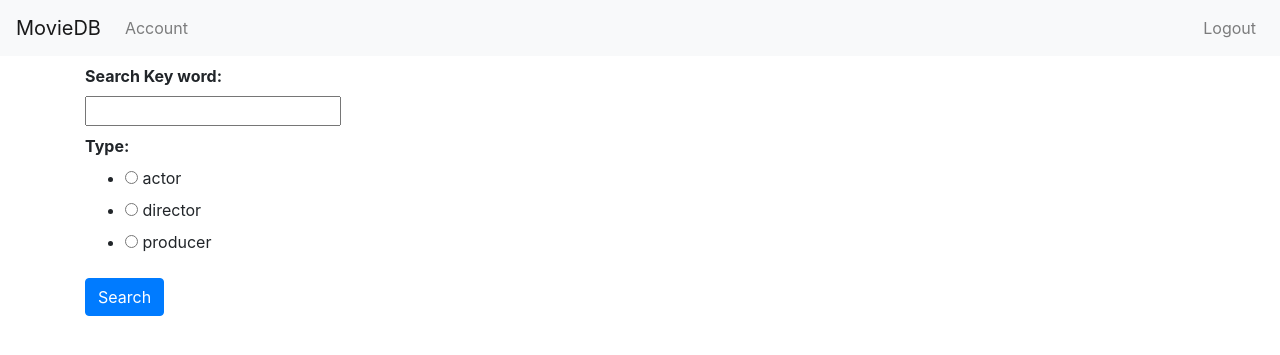
After one commit to ElliotTuck/MovieDB, a Flask app: page /enter_relation2/1 in a window 1280 px wide. The commit adds this page. Shown: the top 355 px of the page. Run offline with Flask 2, Linux system fonts and the light colour scheme; the visitor is signed in with stand-in values (Sample User, id 1); some libraries are stand-ins or nearby versions.

Commit message:
Adding relations modified

```diff
--- a/app/forms.py
+++ b/app/forms.py
@@ -11,11 +11,11 @@ class Search(Form):
     searchbar = StringField('Search Key word:')
 
 class Relation(Form):
-    relation = SelectMultipleField('Relation', [validators.DataRequired()],
-                                 choices=[('Acting','Acting'),
-                                          ('Directing','Directing'),
-                                          ('Producing','Producing')])
-
+    searchbar = StringField('Search Key word:')
+    searchtype = RadioField('Type:', [validators.DataRequired()],
+                             choices=[('actor','actor'),
+                                      ('director','director'),
+                                      ('producer','producer')])
 
 class MovieEntryForm(Form):
     name = StringField('Name', [validators.DataRequired()])
--- a/app/main.py
+++ b/app/main.py
@@ -79,11 +79,12 @@ def enter_person():
         return redirect(url_for('index'))
     return render_template('enter_person.html', form=form)
 
-@app.route('/enter_acting1', methods=['GET', 'POST'])
+@app.route('/enter_relation1', methods=['GET', 'POST'])
 @login_required
-def enter_acting1():
+def enter_relation1():
     form = Search(request.form)
     if request.method == 'POST' and form.validate():
+        print("Hello")
         search_string = form.searchbar.data
         result_set = movies_like(db, search_string)
         movie_listing = []
@@ -91,7 +92,7 @@ def enter_acting1():
             movie_listing.append((row.id, row.name.strip()))
         return render_template('movie_results.html',
                                    movie_listing=movie_listing)
-    return render_template("enter_acting.html", form=form)
+    return render_template("enter_relation.html", form=form)
 
 @app.route('/movie_detail/<movie_id>')
 @login_required
@@ -106,24 +107,24 @@ def select_movie(movie_id):
                            genres_str=genres_str)
 
 
-@app.route('/enter_acting2/<movie_id>', methods=['GET','POST'])
+@app.route('/enter_relation2/<movie_id>', methods=['GET','POST'])
 @login_required
-def enter_acting2(movie_id):
-    form = Search(request.form)
+def enter_relation2(movie_id):
+    form = Relation(request.form)
     if request.method == 'POST' and form.validate():
         search_string = form.searchbar.data
+        search_type = form.searchtype.data
         ##################
-        search_type = 'actor'
         result = person_like(db,search_string,search_type)
         person_listing = []
         for row in result:
             person_listing.append((row.id, row.name.strip()))
-        return render_template('person_results.html', movie_id = movie_id, person_listing = person_listing)
-    return render_template("enter_acting.html", form=form)
+        return render_template('person_results.html', movie_id = movie_id, role = search_type, person_listing = person_listing)
+    return render_template("enter_relation2.html", form=form)
 
-@app.route('/person_detail/<movie_id>/<person_id>')
+@app.route('/person_detail/<movie_id>/<person_id>/<role>')
 @login_required
-def select_person(movie_id, person_id):
+def select_person(movie_id, person_id, role):
     person_info = get_person_info(db, person_id)
     person_nationality = get_person_nation(db, person_id)
     nationalities = []
@@ -135,18 +136,21 @@ def select_person(movie_id, person_id):
     for row in person_award:
         awards.append(row.award.strip())
         awards_str = ", ".join(awards)
-    return render_template('person_detail.html', movie_id=movie_id, person_id=person_id, person_info=person_info,
+    return render_template('person_detail.html', movie_id=movie_id, person_id=person_id, role = role, person_info=person_info,
      nationalities_str=nationalities_str, awards_str=awards_str)
 
-@app.route('/add_relation/<movie_id>/<person_id>', methods=['GET','POST'])
+@app.route('/add_relation/<movie_id>/<person_id>/<role>', methods=['GET','POST'])
 @login_required
-def add_relation(movie_id, person_id):
-    form = Relation(request.form)
-    if request.method == 'POST' and form.validate():
-        relation = form.relation.data
-        insert_relation(db, relation, movie_id, person_id)
+def add_relation(movie_id, person_id, role):
+    movie = db.execute("SELECT name FROM movie where movie.id = {}".format(movie_id))
+    movie_name = str(movie.first().name)
+    person = db.execute("SELECT name FROM person where person.id = {}".format(person_id))
+    person_name = str(person.first().name)
+    if request.method == 'POST':
+        insert_relation(db, role, movie_id, person_id)
         flash("Add relation successfully!")
-    return render_template("add_relation.html", form=form)
+        return redirect(url_for('index'))
+    return render_template("add_relation.html",  movie_name=movie_name, person_name=person_name, role=role)
 
 
 
--- a/app/queries.py
+++ b/app/queries.py
@@ -50,14 +50,14 @@ def insert_person(db, name, date_of_birth, nationalities, awards, jobs,
         if job == 'Producer':
             db.execute("INSERT INTO producer(id) VALUES({})".format(id_val))
 
-def insert_relation(db, relation, movie_id, person_id):
-    if relation[0] == 'Acting':
+def insert_relation(db, role, movie_id, person_id):
+    if role == 'actor':
         query = "INSERT INTO acting(movieid, actorid) VALUES({},{})".format(movie_id, person_id)
         db.execute(query)
-    if relation[0] == 'Directing':
+    if role == 'director':
         query = "INSERT INTO directing(movieid, directorid) VALUES({},{})".format(movie_id, person_id)
         db.execute(query)
-    if relation[0] == 'Producing':
+    if role == 'producer':
         query = "INSERT INTO producing(movieid, producerid) VALUES({},{})".format(movie_id, person_id)
         db.execute(query)
 
--- a/app/templates/add_relation.html
+++ b/app/templates/add_relation.html
@@ -1,10 +1,8 @@
 {% from "_formhelpers.html" import render_field %}
 {% extends "base.html" %}
 {% block content %}
+<h3 class="text-secondary">Add Relation: Add {{ person_name }} to be a {{ role }} in {{ movie_name }}.</h3>
 <form method=post>
-	<dl>
-    {{ render_field(form.relation) }}
-    <dl>
     <input type=submit value="Add" class="btn btn-primary">
 </form>
 {% endblock %}
--- /dev/null
+++ b/app/templates/enter_relation2.html
@@ -0,0 +1,11 @@
+{% from "_formhelpers.html" import render_field %}
+{% extends "base.html" %}
+{% block content %}
+<form method=post>
+	<dl>
+    {{ render_field(form.searchbar) }}
+    {{ render_field(form.searchtype) }}
+    <dl>
+    <input type=submit value="Search" class="btn btn-primary">
+</form>
+{% endblock %}
--- a/app/templates/movie_detail.html
+++ b/app/templates/movie_detail.html
@@ -26,5 +26,5 @@
 {% if genres_str %}
 <h4 class="text-secondary">Genres: {{ genres_str }}</h4>
 {% endif %}
-<a class="btn btn-primary btn-lg btn-block mt-3 mb-3" href="/enter_acting2/{{ movie_id }}">Select the movie!</a>
+<a class="btn btn-primary btn-lg btn-block mt-3 mb-3" href="/enter_relation2/{{ movie_id }}">Select the movie!</a>
 {% endblock %}
--- a/app/templates/person_detail.html
+++ b/app/templates/person_detail.html
@@ -31,5 +31,5 @@
     Unknown
     {% endif %}
 </h4>
-<a class="btn btn-primary btn-lg btn-block mt-3 mb-3" href="/add_relation/{{ movie_id }}/{{ person_id }}">Select the person!</a>
+<a class="btn btn-primary btn-lg btn-block mt-3 mb-3" href="/add_relation/{{ movie_id }}/{{ person_id }}/{{ role }}">Select the person!</a>
 {% endblock %}
--- a/app/templates/person_results.html
+++ b/app/templates/person_results.html
@@ -2,7 +2,7 @@
 {% block content %}
 <ul>
     {% for (id, name) in person_listing %}
-    <li><a href="/person_detail/{{ movie_id }}/{{ id }}">{{ name }}</a></li>
+    <li><a href="/person_detail/{{ movie_id }}/{{ id }}/{{ role }}">{{ name }}</a></li>
     {% endfor %}
 </ul>
 {% endblock %}
```
Also changed, not shown: app/templates/enter_relation.html (renamed from app/templates/enter_acting.html).
